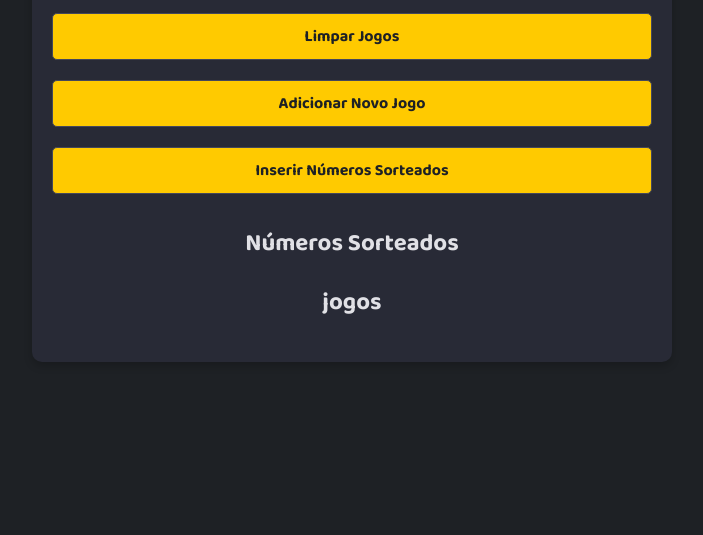
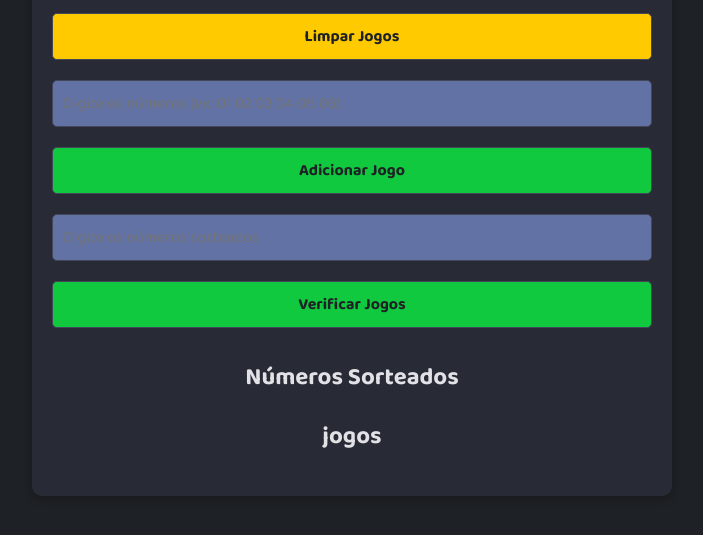
Before and after one commit to bruno-baeta/mega-da-virada-comparacao, a plain HTML site: page index.html in a window 1280 px wide. Shown: the part 151-686 px from the top of the page, without its empty margins (288-991 px from the left). Drawn offline with Linux system fonts and the light colour scheme.

Commit message:
Update index.html

```diff
--- a/index.html
+++ b/index.html
@@ -13,14 +13,12 @@
 
         <button id="limpar-jogos">Limpar Jogos</button>
 
-        <button id="mostrar-form-jogo">Adicionar Novo Jogo</button>
-        <div id="form-jogo" class="oculto">
+        <div id="form-jogo">
             <input type="text" id="numeros-jogo" placeholder="Digite os números (ex: 01 02 03 04 05 06)">
             <button id="add-jogo" type="submit">Adicionar Jogo</button>
         </div>
 
-        <button id="mostrar-numeros-sorteados">Inserir Números Sorteados</button>
-        <div id="numeros-sorteados" class="oculto">
+        <div id="numeros-sorteados">
             <input type="text" id="entrada-numeros-sorteados" placeholder="Digite os números sorteados">
             <button id="verificar-jogos">Verificar Jogos</button>
         </div>
```
